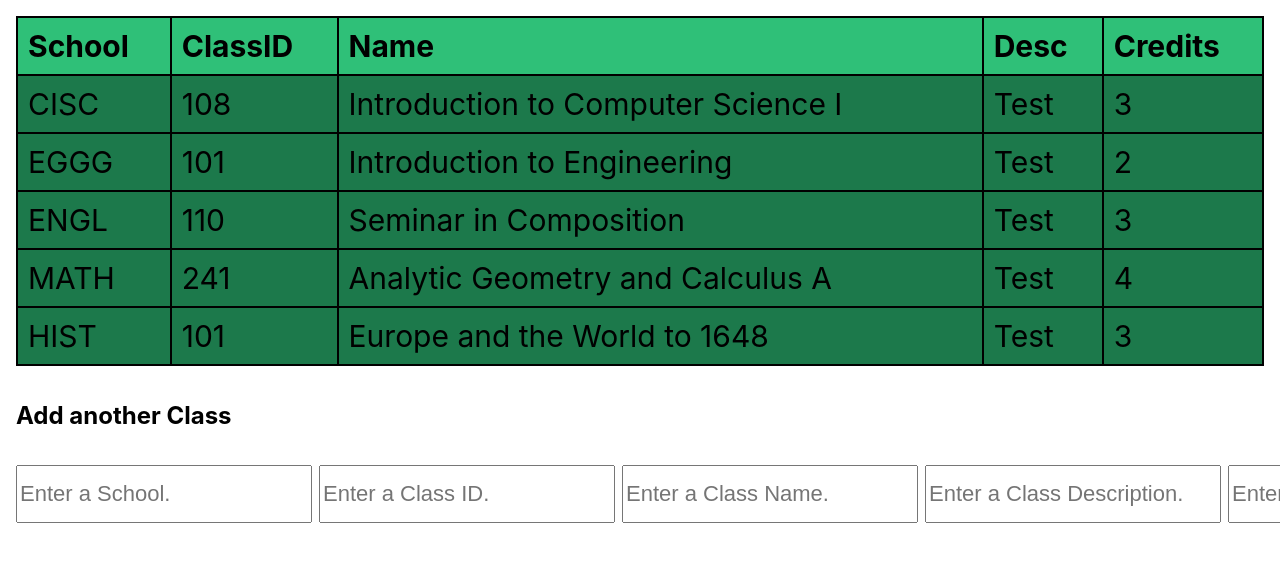
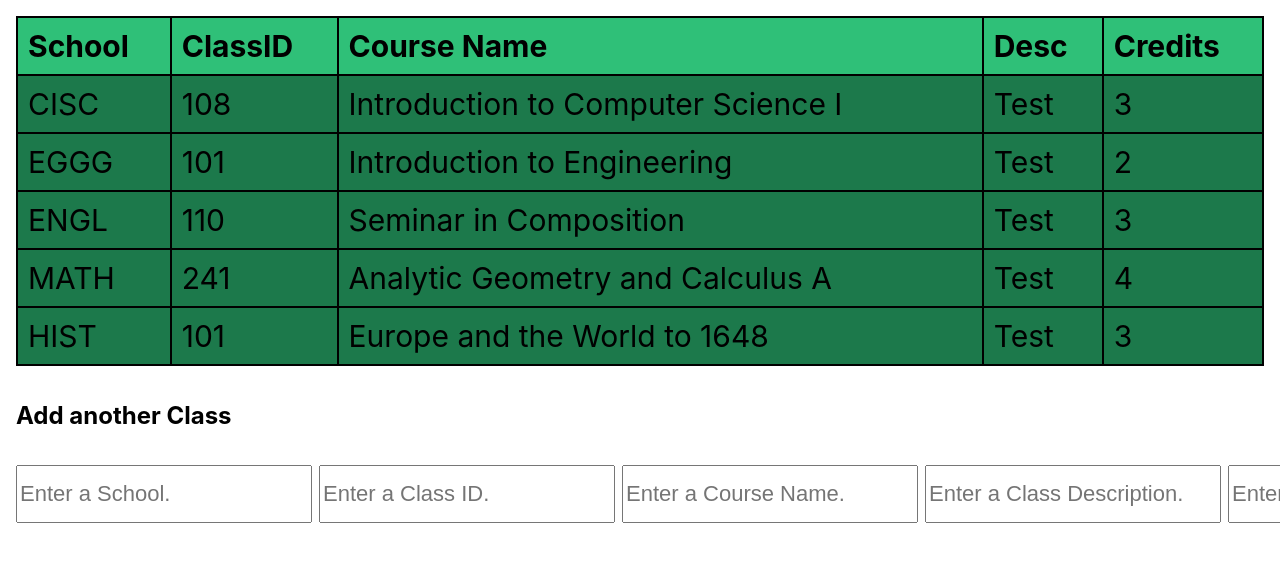
Before and after one commit to UD-CISC275-F21/ud-cis-scheduler-team-16, a React (Create React App) app: page / in a window 1280 px wide. Shown: the top 562 px of the page. Built offline with nearby package versions, Linux system fonts and the light colour scheme.

Commit message:
Fixed issues, cleaned up code

```diff
--- a/src/App.tsx
+++ b/src/App.tsx
@@ -16,7 +16,7 @@ const App = () => {
         ID: "",
         School: "",
         ClassID: 108,
-        Name: "",
+        CourseName: "",
         Desc: "",
         Credits: 3
     });
@@ -39,7 +39,7 @@ const App = () => {
             ID: nanoid(),
             School: addCourseData.School,
             ClassID: addCourseData.ClassID,
-            Name: addCourseData.Name,
+            CourseName: addCourseData.CourseName,
             Desc: addCourseData.Desc,
             Credits: addCourseData.Credits
         };
@@ -54,7 +54,7 @@ const App = () => {
                 <tr>
                     <th>School</th>
                     <th>ClassID</th>
-                    <th>Name</th>
+                    <th>Course Name</th>
                     <th>Desc</th>
                     <th>Credits</th>
                 </tr>
@@ -64,7 +64,7 @@ const App = () => {
                     <tr key={course.ID}>
                         <td>{course.School}</td>
                         <td>{course.ClassID}</td>
-                        <td>{course.Name}</td>
+                        <td>{course.CourseName}</td>
                         <td>{course.Desc}</td>
                         <td>{course.Credits}</td>
                     </tr>
@@ -89,9 +89,9 @@ const App = () => {
             />
             <input
                 type ="text"
-                name = "Class Name"
+                name = "Course Name"
                 required = {true}
-                placeholder = "Enter a Class Name."
+                placeholder = "Enter a Course Name."
                 onChange={handleAddCourseChange}
             />
             <input
--- a/src/components/class-list.json
+++ b/src/components/class-list.json
@@ -3,7 +3,7 @@
       "ID": "0",
       "School": "CISC",
       "ClassID": 108,
-      "Name": "Introduction to Computer Science I",
+      "CourseName": "Introduction to Computer Science I",
       "Desc": "Test",
       "Credits": 3
     },
@@ -11,7 +11,7 @@
       "ID": "1",
       "School": "EGGG",
       "ClassID": 101,
-        "Name": "Introduction to Engineering",
+      "CourseName": "Introduction to Engineering",
       "Desc": "Test",
       "Credits": 2
     },
@@ -19,7 +19,7 @@
       "ID": "2",
       "School": "ENGL",
       "ClassID": 110,
-        "Name": "Seminar in Composition",
+      "CourseName": "Seminar in Composition",
       "Desc": "Test",
       "Credits": 3
     },
@@ -27,7 +27,7 @@
       "ID": "3",
       "School": "MATH",
       "ClassID": 241,
-        "Name": "Analytic Geometry and Calculus A",
+      "CourseName": "Analytic Geometry and Calculus A",
       "Desc": "Test",
       "Credits": 4
     },
@@ -35,7 +35,7 @@
       "ID": "4",
       "School": "HIST",
       "ClassID": 101,
-        "Name": "Europe and the World to 1648",
+      "CourseName": "Europe and the World to 1648",
       "Desc": "Test",
       "Credits": 3
     }
--- a/src/components/course.ts
+++ b/src/components/course.ts
@@ -4,7 +4,7 @@ TEMPLATE FOR JSON
         "Index": ,
         "School": "",
         "Class ID": ,
-        "Name": "",
+        "CourseName": "",
         "Desc": "",
         "PreReq": "",
         "CoReq": "",
@@ -15,7 +15,7 @@ export interface Course{
     ID: string,
     School: string,
     ClassID: number,
-    Name: string,
+    CourseName: string,
     Desc: string,
     //"PreReq": string,
     //"CoReq": string,
```
Lines whose indentation alone changed are shown as unchanged.
